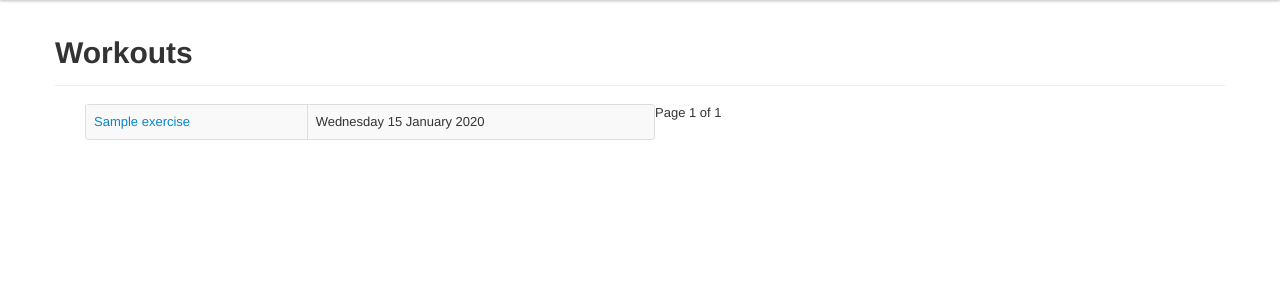
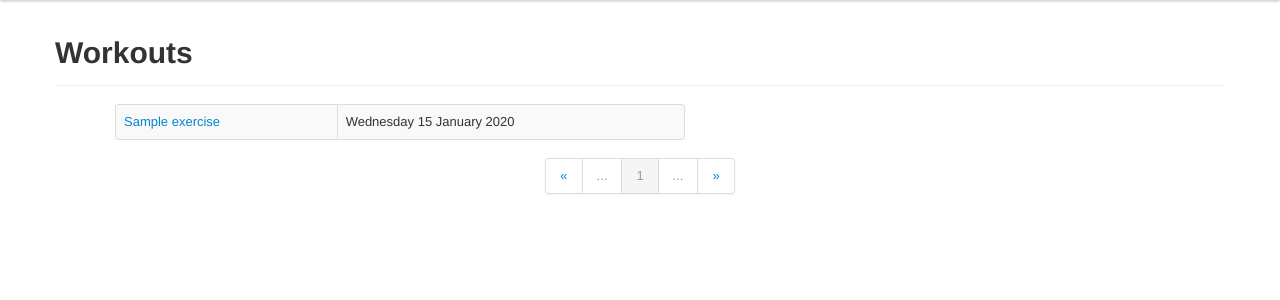
Before and after one commit to pcp135/exercise, a Django app: template getfit/templates/home.html in a window 1280 px wide. Shown: the part 40-340 px from the top of the page. Run offline with Django 3.2, Linux system fonts and the light colour scheme; the template is opened without the code that fills it: most values are stand-ins (such as "Sample title", 1, 10 or a date in 2020).

Commit message:
made pagination look a bit better

```diff
--- a/getfit/templates/home.html
+++ b/getfit/templates/home.html
@@ -2,7 +2,7 @@
 {% block title %}Workouts{% endblock %}
 {% block header %}Workouts{% endblock %}
 {% block content %}
-	<div>
+	<div class="span12">
 		<table class="table table-bordered table-striped span6">
 		    <tbody>
 				{% for workout in workouts %}
@@ -19,19 +19,22 @@
 			</tbody>
 		</table>
 	</div>
-	<div class="pagination">
-	    <span class="step-links">
+
+	<div class="pagination pagination-centered">
+		<ul>
+			<li><a href="?page=1">&laquo;</a></li>
 	        {% if workouts.has_previous %}
-	            <a href="?page={{ workouts.previous_page_number }}">Previous</a>
+				<li><a href="?page={{ workouts.previous_page_number }}">{{ workouts.previous_page_number }}</a></li>
+	        {% else %}
+				<li class="disabled"><a href="">...</a></li>
 	        {% endif %}
-
-	        <span class="current">
-	            Page {{ workouts.number }} of {{ workouts.paginator.num_pages }}
-	        </span>
-
+			<li class="active"><a href="">{{ workouts.number }}</a></li>
 	        {% if workouts.has_next %}
-	            <a href="?page={{ workouts.next_page_number }}">Next</a>
+				<li><a href="?page={{ workouts.next_page_number }}">{{ workouts.next_page_number }}</a></li>
+	        {% else %}
+				<li class="disabled"><a href="">...</a></li>
 	        {% endif %}
-	    </span>
+			<li><a href="?page={{ workouts.paginator.num_pages }}">&raquo;</a></li>
+		</ul>
 	</div>
 {% endblock %}
```
